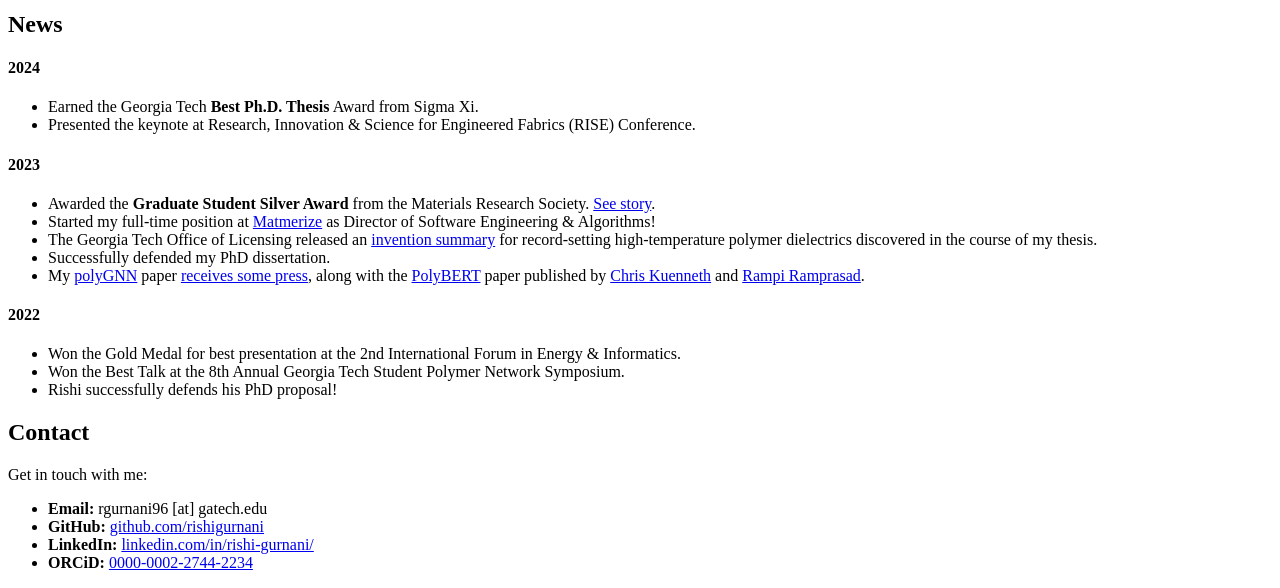
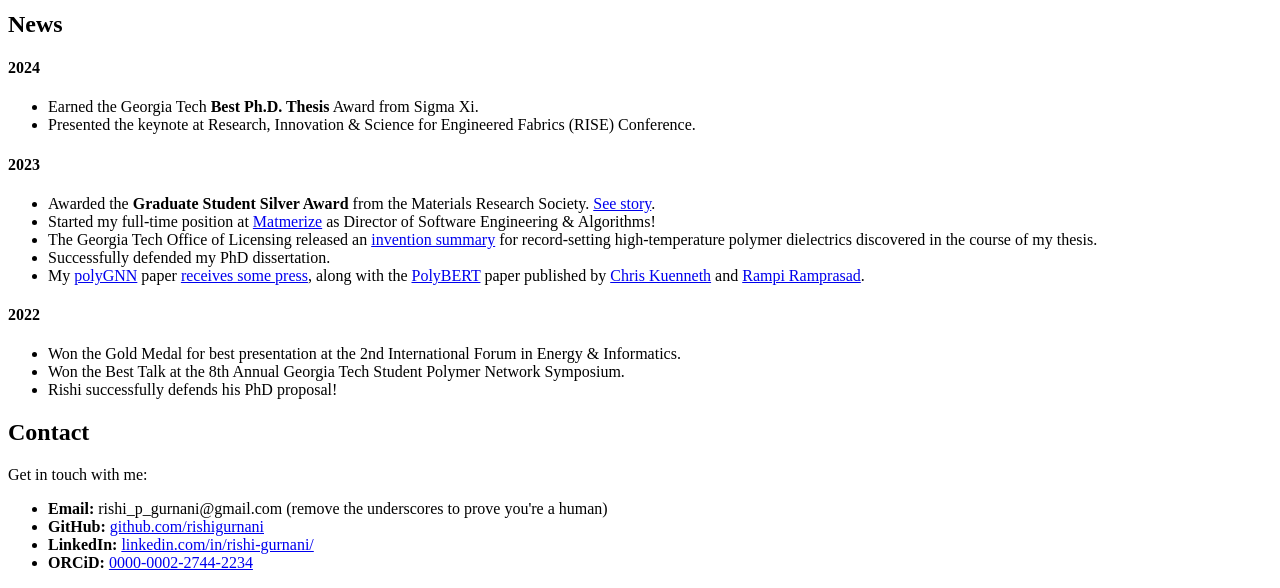
Before and after one commit to rishigurnani/rishigurnani.github.io, a plain HTML site: page partials/main-content.html in a window 1280 px wide. Shown: the part 1897-2485 px from the top of the page. Drawn offline with nearby package versions, Linux system fonts and the light colour scheme.

Commit message:
Update main-content.html

```diff
--- a/partials/main-content.html
+++ b/partials/main-content.html
@@ -195,7 +195,7 @@
     <h2 class="mb-4">Contact</h2>
     <p>Get in touch with me:</p>
     <ul class="list-unstyled">
-      <li><strong>Email:</strong> rgurnani96 [at] gatech.edu</li>
+      <li><strong>Email:</strong> rishi_p_gurnani@gmail.com (remove the underscores to prove you're a human)</li>
       <li>
         <strong>GitHub:</strong>
         <a href="https://github.com/rishigurnani" target="_blank">github.com/rishigurnani</a>
```
